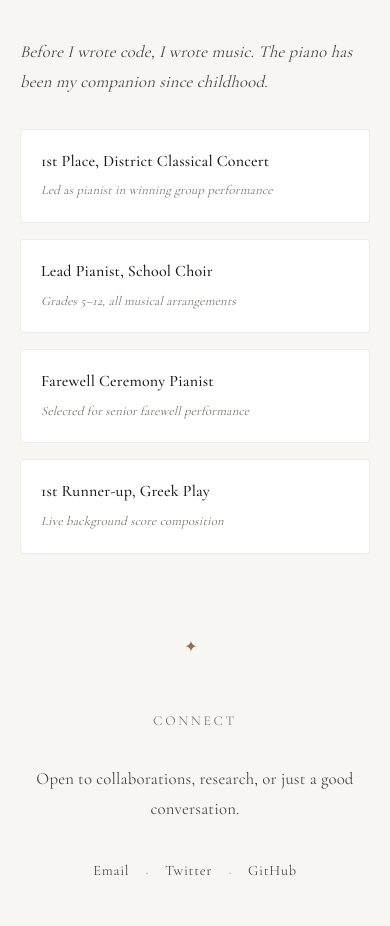
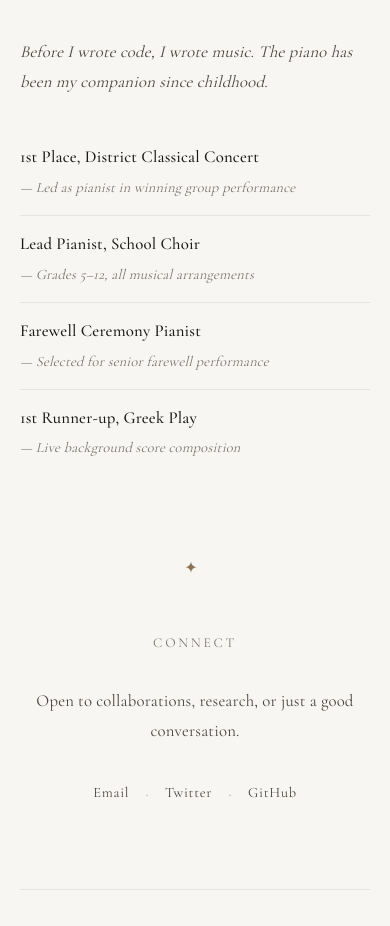
Before and after one commit to stochi0/personal-page, a Next.js app: page / in a window 390 px wide. Shown: the part 2321-3247 px from the top of the page. Built offline with nearby package versions, Linux system fonts and the light colour scheme.

Commit message:
Refactor piano section styles and structure; update class names and improve layout for better responsiveness and visual hierarchy.

```diff
--- a/src/app/globals.css
+++ b/src/app/globals.css
@@ -992,47 +992,48 @@ html.light .craft-card-featured {
    PIANO / OFF THE KEYS SECTION
    ======================================== */
 
-.piano-achievements {
-  display: grid;
-  grid-template-columns: repeat(2, 1fr);
-  gap: 1rem;
+.piano-list {
+  display: flex;
+  flex-direction: column;
 }
 
 .piano-item {
-  padding: 1.25rem;
-  background: var(--bg-card);
-  border: 1px solid var(--border-color);
-  border-radius: 4px;
   display: flex;
-  flex-direction: column;
+  align-items: baseline;
+  flex-wrap: wrap;
   gap: 0.5rem;
-  transition: all 0.3s ease;
+  padding: 0.9rem 0;
+  border-bottom: 1px solid var(--border-color);
+  transition: all 0.2s ease;
+}
+
+.piano-item:last-child {
+  border-bottom: none;
 }
 
 .piano-item:hover {
-  border-color: var(--accent);
-  transform: translateY(-2px);
+  padding-left: 0.5rem;
+}
+
+.piano-item:hover .piano-title {
+  color: var(--accent);
 }
 
 .piano-title {
   font-family: var(--font-cormorant), 'Cormorant Garamond', serif;
-  font-size: 1rem;
+  font-size: 1.05rem;
   font-weight: 500;
   color: var(--text-primary);
-  line-height: 1.4;
+  transition: color 0.2s ease;
 }
 
 .piano-context {
-  font-size: 0.8rem;
+  font-size: 0.9rem;
   color: var(--text-muted);
   font-style: italic;
 }
 
 @media (max-width: 600px) {
-  .piano-achievements {
-    grid-template-columns: 1fr;
-  }
-
   .accolade-item {
     flex-direction: column;
     gap: 0.5rem;
@@ -1048,6 +1049,12 @@ html.light .craft-card-featured {
 
   .program-item {
     padding: 0.75rem 0;
+  }
+
+  .piano-item {
+    flex-direction: column;
+    align-items: flex-start;
+    gap: 0.25rem;
   }
 }
 
--- a/src/app/page.tsx
+++ b/src/app/page.tsx
@@ -127,11 +127,11 @@ export default function Home() {
           Before I wrote code, I wrote music. The piano has been my companion since childhood.
         </p>
 
-        <div className="piano-achievements">
+        <div className="piano-list">
           {pianoAchievements.map((item, i) => (
             <div key={i} className="piano-item">
               <span className="piano-title">{item.title}</span>
-              {item.context && <span className="piano-context">{item.context}</span>}
+              {item.context && <span className="piano-context">— {item.context}</span>}
             </div>
           ))}
         </div>
```
